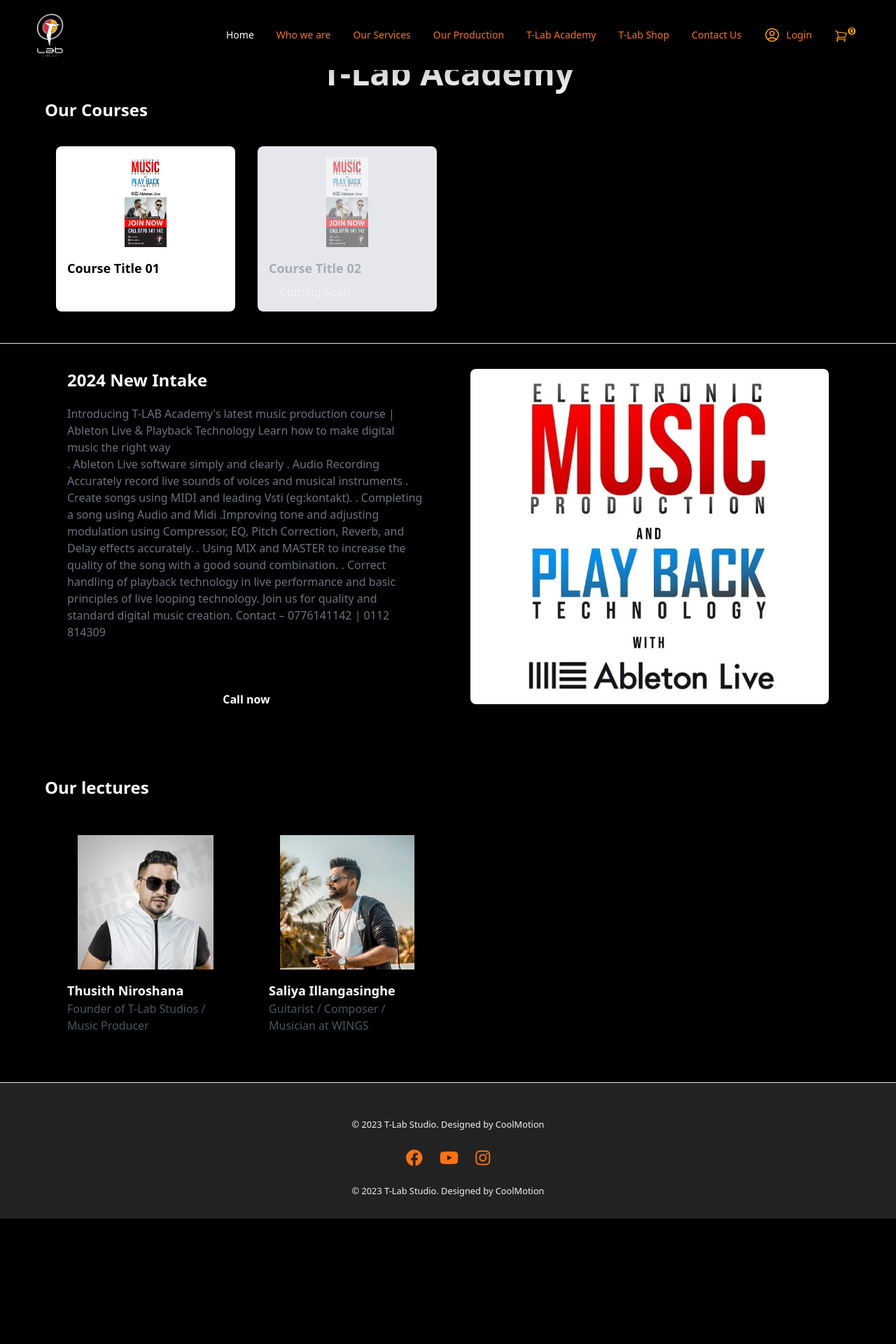
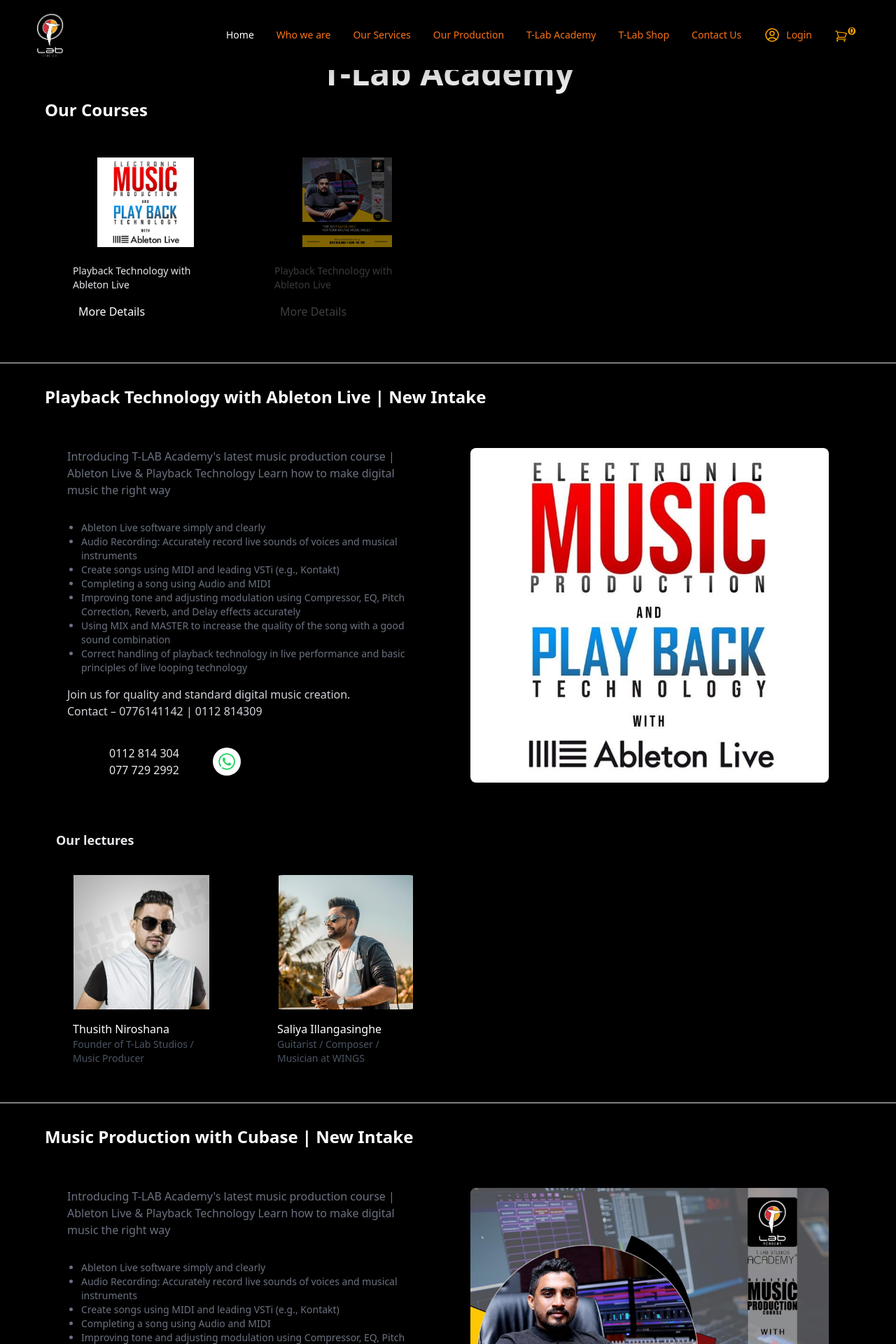
Before and after one commit to coolmotion/T-Lab, a Django app: page /academy in a window 1280 px wide. Shown: the top 1920 px of the page at 70% size. Before the commit the page ends 1741 px from the top, so only its background shows below. Run offline with Django 5.2, Linux system fonts and the light colour scheme; some web fonts are replaced.

Commit message:
update web

```diff
--- a/ecom/urls.py
+++ b/ecom/urls.py
@@ -5,9 +5,9 @@
 
 urlpatterns = [
     path('admin/', admin.site.urls),
-    path('shop', include("store.urls")),
+    path('shop/', include("store.urls")),
     path('', include("home.urls")),
-    path('cart', include("cart.urls")),
+    path('cart/', include("cart.urls")),
     path('payment/', include("payment.urls")),
 ] + static(settings.MEDIA_URL, document_root=settings.MEDIA_ROOT)
 
--- a/home/templates/academy.html
+++ b/home/templates/academy.html
@@ -7,46 +7,42 @@
 <section style="padding: 1vw 5vw;" class="border-b border-orange-500">
 <h3 class="text-2xl font-bold text-white mb-5 text-white">Our Courses</h3>
 <div id="productContainer" class="p-4 grid grid-cols-1 sm:grid-cols-2 md:grid-cols-4 gap-8" >
-  <div class="bg-white p-4 rounded-lg shadow-md mb-4"><img src="{% static 'img/academey post.jpg'%}" alt="ATH-M20x Professional Headphones" class=" w-full h-32 object-contain mb-4"><h3 class="text-lg text-black font-semibold">Course Title 01</h3><p class="text-gray-600 pb-2"></p><a href="https://wa.me/+94777836315/?text=Hello%2C%20I'm%20interested%20in%20ATH-M20x%20Professional%20Headphones%20.%20Can%20you%20provide%20more%20details%3F" class="bg-orange-500 text-white rounded-full px-4 py-2 mt-4">More Details</a></div>
-  <div class=" bg-gray-200 p-4 rounded-lg shadow-md mb-4"><img src="{% static 'img/academey post.jpg'%}" alt="ATH-M20x Professional Headphones" class="transparent-background w-full h-32 object-contain mb-4"><h3 class="transparent-background text-lg text-gray-500 font-semibold">Course Title 02</h3><p class="transparent-background text-gray-600 pb-2"></p><a href="https://wa.me/+94777836315/?text=Hello%2C%20I'm%20interested%20in%20ATH-M20x%20Professional%20Headphones%20.%20Can%20you%20provide%20more%20details%3F" class="transparent-background bg-orange-500 text-white rounded-full px-4 py-2 mt-4">Coming Soon</a></div>
+  <div class="bg-zinc-950 p-4 rounded-lg shadow-md mb-4"><img src="{% static 'img/academy post.jpg'%}" alt="ATH-M20x Professional Headphones" class=" w-full h-32 object-contain mb-4"><h3 class="text-sm text-gray-200 p-2">Playback Technology with Ableton Live</h3><p class="text-gray-600 pb-2"></p><a href="https://wa.me/+94777836315/?text=Hello%2C%20I'm%20interested%20in%20ATH-M20x%20Professional%20Headphones%20.%20Can%20you%20provide%20more%20details%3F" class="bg-orange-500 text-white rounded-full px-4 py-2 mt-4">More Details</a></div>
+  <div class="bg-zinc-950 p-4 rounded-lg shadow-md mb-4 transparent-background"><img src="{% static 'img/course 2.jpeg'%}" alt="ATH-M20x Professional Headphones" class=" w-full h-32 object-contain mb-4"><h3 class=" transparent-background text-sm text-gray-200 p-2">Playback Technology with Ableton Live</h3><p class="transparent-background text-gray-600 pb-2"></p><a href="https://wa.me/+94777836315/?text=Hello%2C%20I'm%20interested%20in%20ATH-M20x%20Professional%20Headphones%20.%20Can%20you%20provide%20more%20details%3F" class="transparent-background bg-orange-500 text-white rounded-full px-4 py-2 mt-4">More Details</a></div>
+
 </div>
 </section>
+<section>
 <div>
-  <div class="flex flex-col md:flex-row" style="padding: 1vw 5vw;">
+  <h3 class="text-2xl font-bold text-orange-500 m-8 px-8 text-white">Playback Technology with Ableton Live | New Intake</h3>
+  <div class="flex flex-col md:flex-row" style="padding: 0.1vw 5vw;">
     <!-- First Column -->
     <div class="md:w-1/2 custom-padding px-8 py-6 bg-black">
       <section id="composing">
-        <h3 class="text-2xl font-bold text-orange-500 mb-5 text-white">2024 New Intake</h3>
-        <p class="text-gray-500 pb-6"> Introducing T-LAB Academy's latest music production course | Ableton Live &
-          Playback Technology Learn how to make digital music the right way
+        <p class="text-gray-500 pb-2 text-md"> Introducing T-LAB Academy's latest music production course | Ableton Live &
+          Playback Technology Learn how to make digital music the right way</p>
 
           </br>
+          <ul class="text-sm text-gray-500 list-disc pl-5">
+            <li>Ableton Live software simply and clearly</li>
+            <li>Audio Recording: Accurately record live sounds of voices and musical instruments</li>
+            <li>Create songs using MIDI and leading VSTi (e.g., Kontakt)</li>
+            <li>Completing a song using Audio and MIDI</li>
+            <li>Improving tone and adjusting modulation using Compressor, EQ, Pitch Correction, Reverb, and Delay effects accurately</li>
+            <li>Using MIX and MASTER to increase the quality of the song with a good sound combination</li>
+            <li>Correct handling of playback technology in live performance and basic principles of live looping technology</li>
+        </ul>
 
-          . Ableton Live software simply and clearly
-
-          . Audio Recording Accurately record live sounds of voices and musical instruments
-
-          . Create songs using MIDI and leading Vsti (eg:kontakt).
-
-          . Completing a song using Audio and Midi
-
-          .Improving tone and adjusting modulation using Compressor, EQ, Pitch Correction, Reverb, and Delay effects
-          accurately.
-
-          . Using MIX and MASTER to increase the quality of the song with a good sound combination.
-
-          . Correct handling of playback technology in live performance and basic principles of live looping
-          technology.
-
-          Join us for quality and standard digital music creation.
-
-          Contact – 0776141142 | 0112 814309
-        </p>
-        <div class="flex items-center justify-center p-8">
-          <a href="https://wa.link/8m24ex"
-            class="m-2 inline-block px-8 py-2 font-semibold text-white bg-orange-500 hover:bg-red-700 rounded-full">
-            Call now</a>
+        <p class="text-gray-300 pt-4 text-md">Join us for quality and standard digital music creation.<br> Contact – 0776141142 | 0112 814309</p>
+        <div class="flex items-center bg-zinc-950 rounded-3xl p-3 px-8 space-x-4 my-6 mx-3 w-fit ">
+          <div class="flex flex-col text-gray-200 px-4">
+            <p>0112 814 304</p>
+            <p>077 729 2992</p>
+          </div>
+          <div class="px-4">
+          <a aria-label="Chat on WhatsApp" href="https://wa.me/1XXXXXXXXXX"> <img alt="Chat on WhatsApp" class="h-10 w-10 bg-white rounded-full p-2" src="{% static 'img/whatsapp.png' %}" />
           </a>
+          </div>
 
         </div>
       </section>
@@ -55,27 +51,82 @@
     <!-- Second Column -->
     <div class="md:w-1/2 custom-padding px-8 py-6 flex justify-center">
       <div class="image-container">
-        <img src="{% static 'img/academy post.jpg'%}" alt="Mixing and Mastering Image" class="rounded-lg">
+        <img src="{% static 'img/academy post.jpg'%}"  class="rounded-lg">
       </div>
     </div>
   </div>
 </div>
 </section>
 <section style="padding: 1vw 5vw;" class="border-b border-orange-500">
-  <h3 class="text-2xl font-bold text-white mb-5 text-white">Our lectures</h3>
-  <div id="productContainer" class="p-4 grid grid-cols-1 sm:grid-cols-2 md:grid-cols-4 gap-8" >
+  <h3 class="text-lg px-4 text-white mb-5 text-gray-200 font-semibold">Our lectures</h3>
+  <div  class="px-2 grid grid-cols-1 sm:grid-cols-2 md:grid-cols-4 gap-8" >
     <div class="bg-black p-4 rounded-lg shadow-md mb-4">
-      <img src="{% static 'img/thusith.jpeg' %}" class="w-full h-48 object-contain mb-4" alt="Thusith Niroshana">
-      <h3 class="text-lg text-white font-semibold">Thusith Niroshana</h3>
-      <p class="text-gray-600 pb-2">Founder of T-Lab Studios / Music Producer</p>
+      <img src="{% static 'img/thusith.jpeg' %}" class="w-full h-48 object-contain mb-4 rounded-2xl" alt="Thusith Niroshana">
+      <h3 class="text-md px-4 text-white ">Thusith Niroshana</h3>
+      <p class="text-gray-600 px-4 pb-2 text-sm">Founder of T-Lab Studios / Music Producer</p>
   </div>
 
-  <div class="bg-black p-4 rounded-lg shadow-md mb-4">
-      <img src="{% static 'img/saliya.jpg' %}" class="w-full h-48 object-contain mb-4" alt="Saliya Illangasinghe">
-      <h3 class="text-lg text-white font-semibold">Saliya Illangasinghe</h3>
-      <p class="text-gray-600 pb-2">Guitarist / Composer / Musician at WINGS</p>
+  <div class="bg-black p-4 rounded-lg shadow-md justify-start mb-4">
+      <img src="{% static 'img/saliya.jpg' %}" class="w-full h-48 object-contain mb-4 rounded-3xl" alt="Saliya Illangasinghe">
+      <h3 class="text-md px-4 text-white ">Saliya Illangasinghe</h3>
+      <p class="text-gray-600 px-4 pb-2 text-sm">Guitarist / Composer / Musician at WINGS</p>
   </div>
     </div>
+</section>
+<section>
+  <div>
+    <h3 class="text-2xl font-bold text-orange-500 m-8 px-8 text-white">Music Production with Cubase | New Intake</h3>
+    <div class="flex flex-col md:flex-row" style="padding: 0.1vw 5vw;">
+      <!-- First Column -->
+      <div class="md:w-1/2 custom-padding px-8 py-6 bg-black">
+        <section id="composing">
+          <p class="text-gray-500 pb-2 text-md"> Introducing T-LAB Academy's latest music production course | Ableton Live &
+            Playback Technology Learn how to make digital music the right way</p>
+
+            </br>
+            <ul class="text-sm text-gray-500 list-disc pl-5">
+              <li>Ableton Live software simply and clearly</li>
+              <li>Audio Recording: Accurately record live sounds of voices and musical instruments</li>
+              <li>Create songs using MIDI and leading VSTi (e.g., Kontakt)</li>
+              <li>Completing a song using Audio and MIDI</li>
+              <li>Improving tone and adjusting modulation using Compressor, EQ, Pitch Correction, Reverb, and Delay effects accurately</li>
+              <li>Using MIX and MASTER to increase the quality of the song with a good sound combination</li>
+              <li>Correct handling of playback technology in live performance and basic principles of live looping technology</li>
+          </ul>
+
+          <p class="text-gray-300 pt-4 text-md">Join us for quality and standard digital music creation.<br> Contact – 0776141142 | 0112 814309</p>
+          <div class="flex items-center bg-zinc-950 rounded-3xl p-3 px-8 space-x-4 my-6 mx-3 w-fit ">
+            <div class="flex flex-col text-gray-200 px-4">
+              <p>0112 814 304</p>
+              <p>077 729 2992</p>
+            </div>
+            <div class="px-4">
+            <a aria-label="Chat on WhatsApp" href="https://wa.me/1XXXXXXXXXX"> <img alt="Chat on WhatsApp" class="h-10 w-10 bg-white rounded-full p-2" src="{% static 'img/whatsapp.png' %}" />
+            </a>
+            </div>
+
+          </div>
+        </section>
+      </div>
+
+      <!-- Second Column -->
+      <div class="md:w-1/2 custom-padding px-8 py-6 flex justify-center">
+        <div class="image-container">
+          <img src="{% static 'img/course 2.jpeg'%}"  class="rounded-lg">
+        </div>
+      </div>
+    </div>
+  </div>
+  </section>
+  <section style="padding: 1vw 5vw;" class="border-b border-orange-500">
+    <h3 class="text-lg px-4 text-white mb-5 text-gray-200 font-semibold">Our lectures</h3>
+    <div  class="px-2 grid grid-cols-1 sm:grid-cols-2 md:grid-cols-4 gap-8" >
+      <div class="bg-black p-4 rounded-lg shadow-md mb-4">
+        <img src="{% static 'img/thusith.jpeg' %}" class="w-full h-48 object-contain mb-4 rounded-2xl" alt="Thusith Niroshana">
+        <h3 class="text-md px-4 text-white ">Thusith Niroshana</h3>
+        <p class="text-gray-600 px-4 pb-2 text-sm">Founder of T-Lab Studios / Music Producer</p>
+    </div>
+      </div>
   </section>
 
 
--- a/home/templates/ourproduction.html
+++ b/home/templates/ourproduction.html
@@ -57,7 +57,7 @@
       creativity and storytelling in both visual and auditory realms</p>
   </div>
   <section class="section border-b border-orange-500">
-  <h3 class="px-12 py-3 text-2xl font-bold text-orange-500 mb-5 text-white">Audio Productions</h3>
+    <h3 class="px-12 py-3 text-2xl font-bold text-orange-500 mb-5 text-white">TV Commercials</h3>
   <div class="videos px-4 pb-4"></div>
   <!--iframe width="560" height="315" src="https://www.youtube.com/embed/videoseries?si=z6Xt3-JLvewmlKHq&amp;list=PLc9zDvEQ-YwScqHZ96wgyFtDiQBAQhQWB" title="YouTube video player" frameborder="0" allow="accelerometer; autoplay; clipboard-write; encrypted-media; gyroscope; picture-in-picture; web-share" allowfullscreen></iframe-->
   <script>
@@ -103,7 +103,7 @@
     </script>
   </section>
   <section class="section border-b border-orange-500">
-    <h3 class="px-12 py-3 text-2xl font-bold text-orange-500 mb-5 text-white">Video Productions</h3>
+    <h3 class="px-12 py-3 text-2xl font-bold text-orange-500 mb-5 text-white">Original Song</h3>
     <div class="videos px-4 pb-4"></div>
 
     <script>
```
Also changed, not shown: home/templates/contact.html (+16 -8 lines), home/templates/index.html (+91 -91 lines), db.sqlite3, static/img/course 2.jpeg (added), static/img/whatsapp.png (added).
